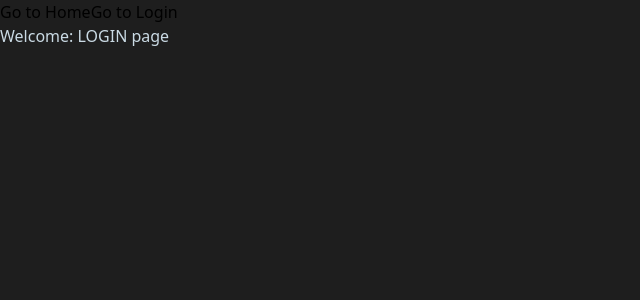
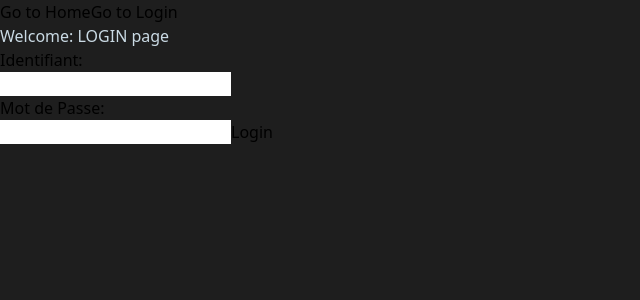
Before and after one commit to FestiveTree/AppliTodo, a Vue app in the folder appli_todo/: page /login in a window 1280 px wide. Shown: the top 300 px of the page, without its empty margins (0-640 px from the left). Built offline with nearby package versions, Linux system fonts and the light colour scheme; no server answers.

Commit message:
Mise à jour du login

```diff
--- a/appli_todo/src/views/Login.vue
+++ b/appli_todo/src/views/Login.vue
@@ -1,3 +1,65 @@
 <template>
   <h2>Welcome: LOGIN page</h2>
+  <p>Identifiant:</p>
+  <input v-model="inputUsername" id="user"/>
+  <p>Mot de Passe:</p>
+  <input v-model="inputPassword" id="pass" type="password"/>
+  <button v-on:click="doLogin">Login</button>
 </template>
+
+<script>
+import { defineComponent } from 'vue'
+import { mapActions} from 'vuex'
+
+export default defineComponent({
+  name: 'Home',
+  data() {
+          return {
+              inputUsername: '',
+              inputPassword: ''
+          }
+  },
+
+  created() {
+    this.load()
+  },
+
+  methods: {
+    ...mapActions('account', ['login']),
+    ...mapActions('todolist', ['load']),
+    doLogin() {
+        console.log(this.inputUsername,this.inputPassword)
+        this.login(
+            {
+                email: this.inputUsername,
+                password: this.inputPassword,
+
+                //Debut de callback
+                callback: (result) => {
+                    if (result.status == 200) {
+                        console.log('Connection effectuee');
+
+                        //Chargement des todos
+                        this.load();
+
+                        // Redirection au bout de 3 secondes.
+                        setTimeout(
+                            function() {
+                                //Code de redirection ici
+                            },
+                            3000
+                        );
+
+                } else {
+                  console.log('Erreur de connection')
+                  // Faudrait genre afficher un message d'erreur
+                }
+              }
+              // Fin de callback
+            }
+        );
+    },
+  }
+})
+
+</script>
```
Also changed, not shown: 1 other file (tests, documents, lock files or other folders).
